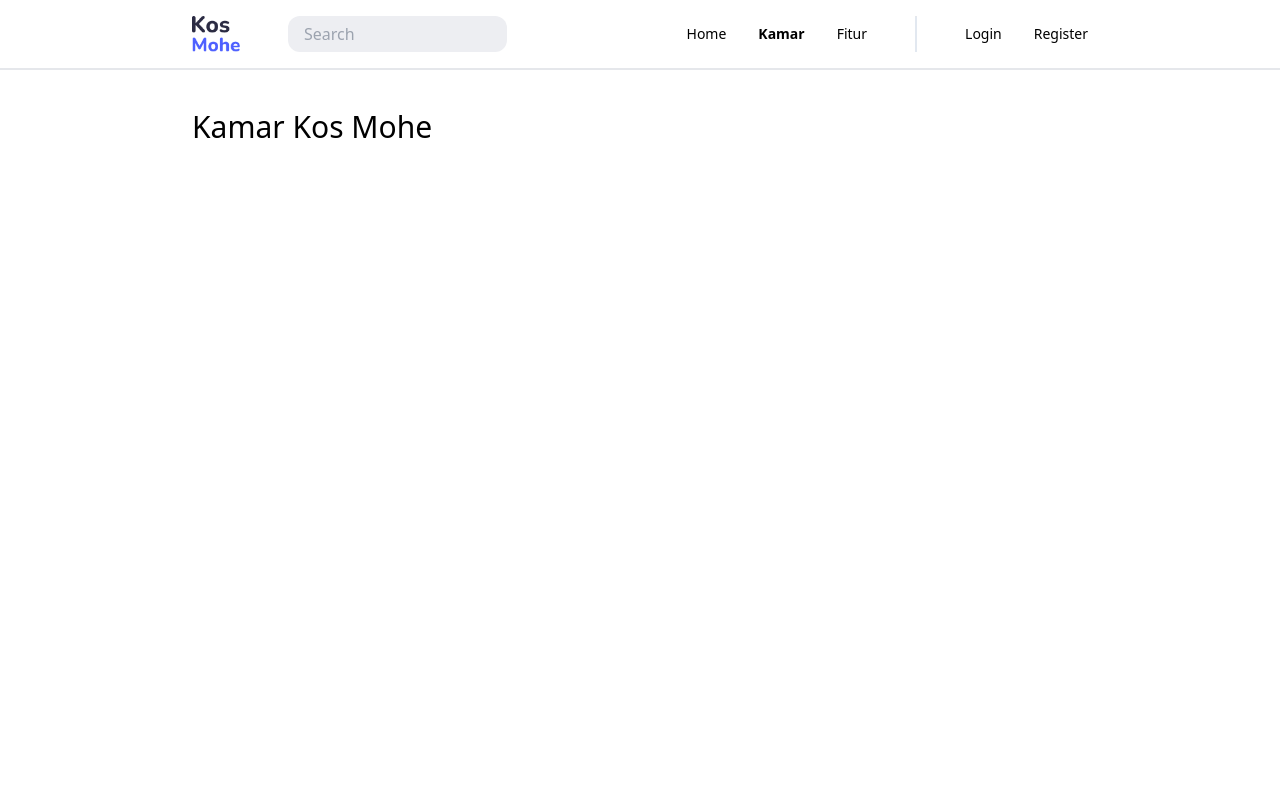
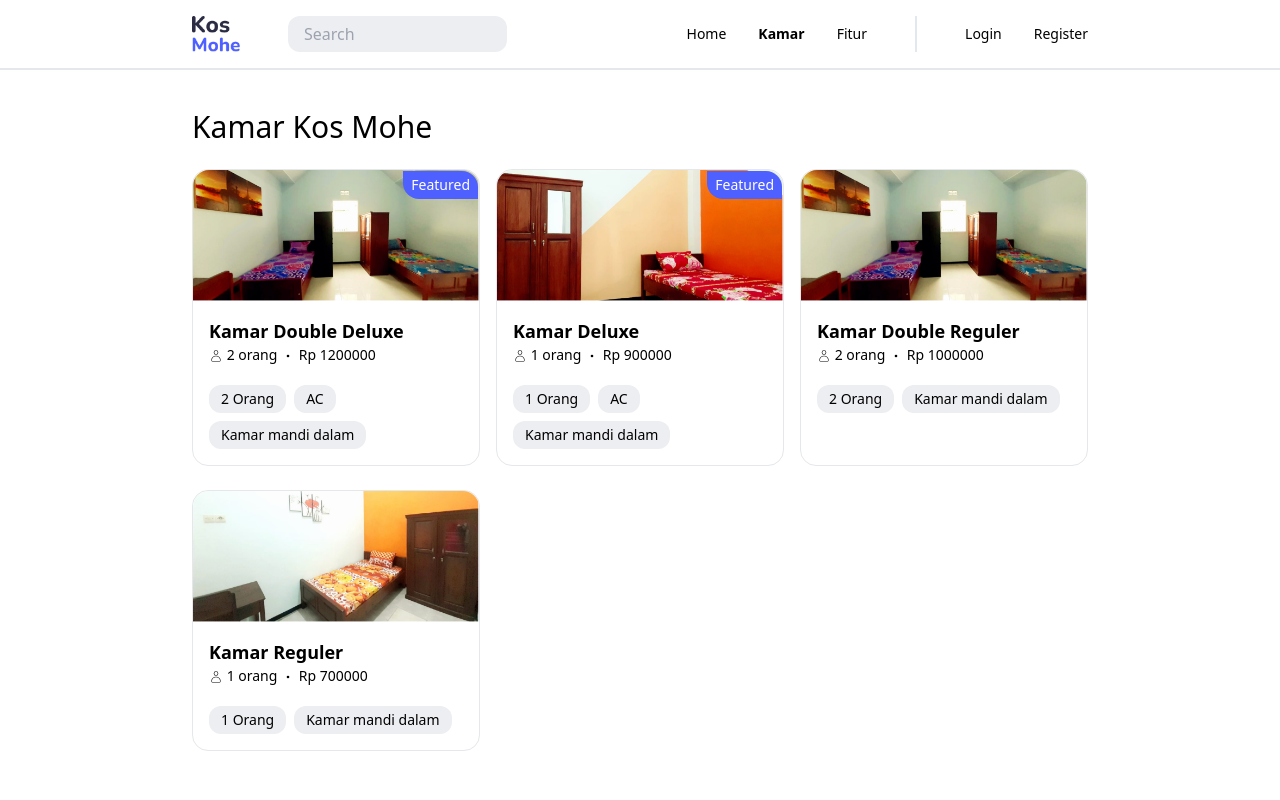
Before and after one commit to bazoka-kaka/kos-mohe-app-fe, a React (Create React App) app: page /kamar in a window 1280 px wide. Shown: the top 800 px of the page. Built offline with nearby package versions, Linux system fonts and the light colour scheme.

Commit message:
implement kamar page

```diff
--- a/src/pages/Kamar.jsx
+++ b/src/pages/Kamar.jsx
@@ -1,17 +1,57 @@
 import React from "react";
 import Footer from "../components/Footer";
 import Nav from "../components/Nav";
+import { CiUser } from "react-icons/ci";
+import { BsDot } from "react-icons/bs";
 
-const Kamar = () => {
+const Kamar = ({ kamar }) => {
   return (
     <>
       <Nav />
       <div className='min-h-[100vh] pt-[85.0667px] px-48'>
         {/* header */}
-        <header className='py-6'>
+        <header className='pt-6'>
           {/* title */}
           <h1 className='text-3xl'>Kamar Kos Mohe</h1>
         </header>
+        <section id='kamar' className='py-6'>
+          {/* content */}
+          <div className='grid grid-cols-3 pb-6 gap-x-4 gap-y-6'>
+            {kamar.map((item) => (
+              <a
+                href={item.url}
+                className='duration-75 border-[1px] transform rounded-2xl hover:scale-[101%]'
+              >
+                <div className='relative'>
+                  <img
+                    src={`${item.img}`}
+                    alt={`${item.title}`}
+                    className='rounded-t-2xl'
+                  />
+                  {item.featured && (
+                    <div className='absolute top-[1px] right-[1px] px-2 py-1 text-sm text-white bg-primary rounded-bl-2xl rounded-tr-2xl'>
+                      Featured
+                    </div>
+                  )}
+                </div>
+                <div className='p-4'>
+                  <h3 className='text-lg font-semibold'>{item.title}</h3>
+                  <p className='text-sm'>
+                    <CiUser className='inline' /> {item.people} orang{" "}
+                    <BsDot className='inline' /> Rp {item.price}
+                  </p>
+                  <ul className='flex flex-wrap gap-2 mt-5 text-sm'>
+                    {item.features.map((feature) => (
+                      <li className='px-3 py-1 bg-[#EDEEF2] rounded-xl'>
+                        {feature}
+                      </li>
+                    ))}
+                  </ul>
+                </div>
+              </a>
+            ))}
+          </div>
+        </section>
       </div>
       <Footer />
     </>
```
